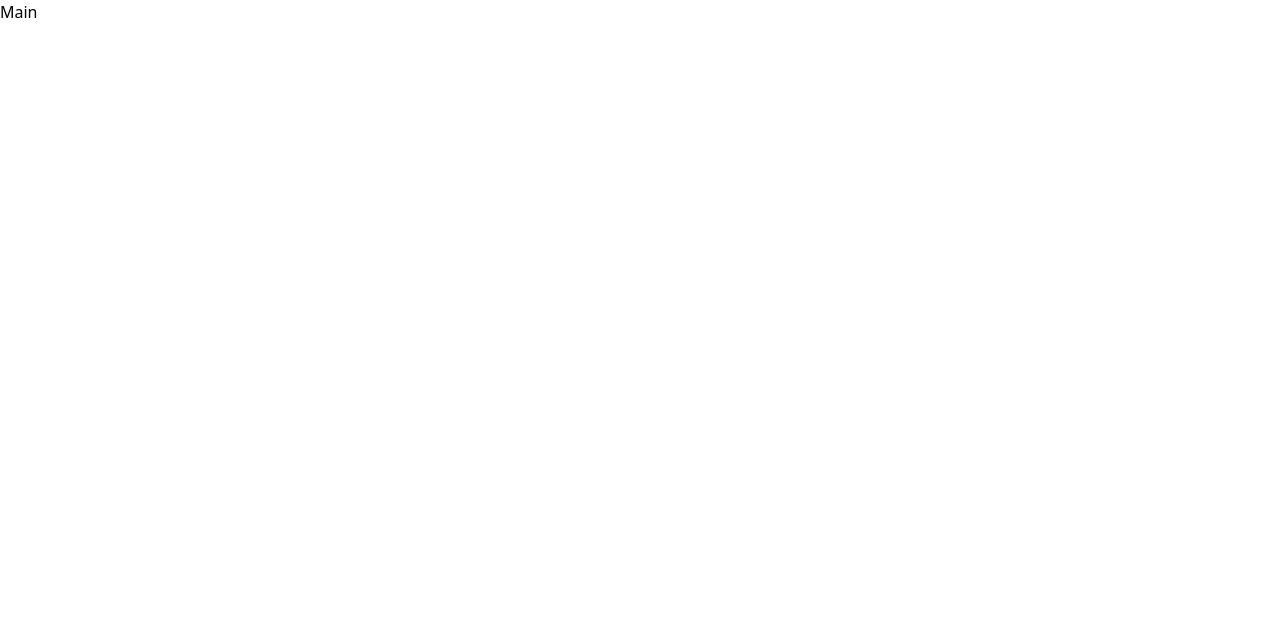
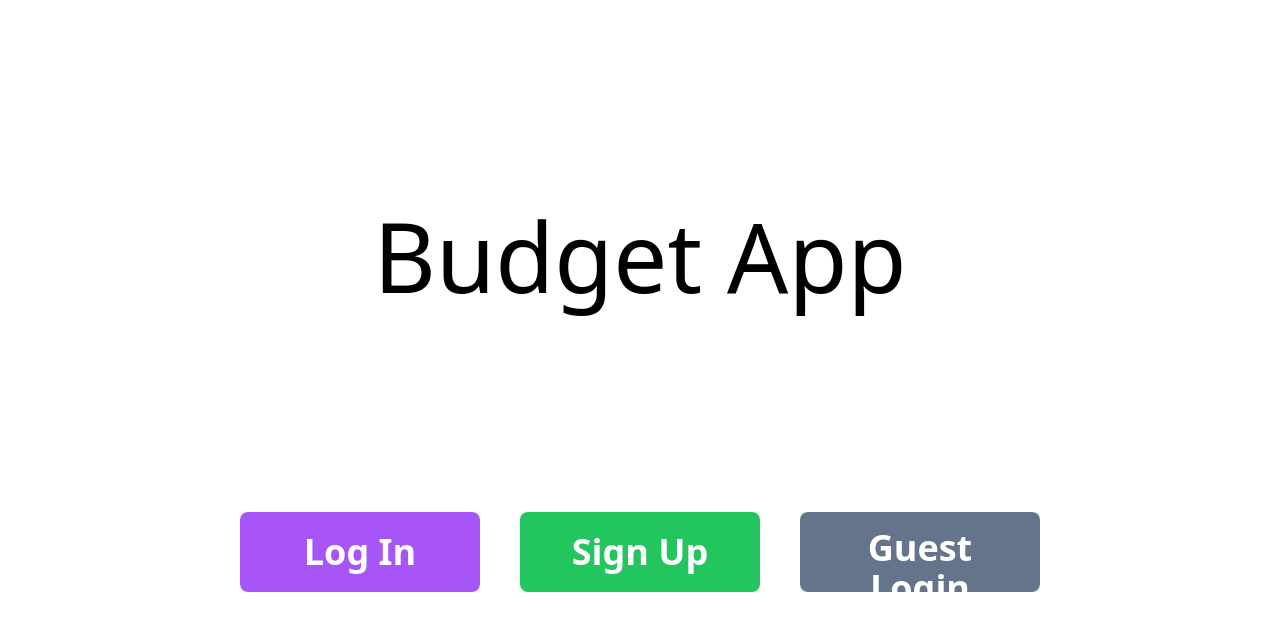
Before and after one commit to jdplumst/budget-app, a Next.js app: page / in a window 1280 px wide. Shown: the top 630 px of the page. Built offline with nearby package versions, Linux system fonts and the light colour scheme.

Commit message:
Add Home Page

```diff
--- a/src/pages/index.tsx
+++ b/src/pages/index.tsx
@@ -1,3 +1,35 @@
+import Head from "next/head";
+import Link from "next/link";
+
 export default function Home() {
-  return <main>Main</main>;
+  return (
+    <>
+      <Head>
+        <title>Budget App</title>
+        <meta name="description" content="Budget App" />
+        <meta name="viewport" content="width=device-width, initial-scale=1" />
+        <link rel="icon" href="/favicon.png" />
+      </Head>
+      <main className="flex flex-col justify-evenly items-center min-h-screen">
+        <h1 className="text-8xl">Budget App</h1>
+        <div className="flex justify-center gap-10">
+          <Link href="/login">
+            <button className="rounded-lg bg-purple-500 p-4 text-4xl font-bold text-white hover:cursor-pointer hover:bg-purple-600 w-60 h-20">
+              Log In
+            </button>
+          </Link>
+          <Link href="/signup">
+            <button className="rounded-lg bg-green-500 p-4 text-4xl font-bold text-white hover:cursor-pointer hover:bg-green-600 w-60 h-20">
+              Sign Up
+            </button>
+          </Link>
+          <button
+            // onClick={() => handleGuestLogin()}
+            className="rounded-lg bg-slate-500 p-4 text-4xl font-bold text-white hover:cursor-pointer hover:bg-slate-600 w-60 h-20">
+            Guest Login
+          </button>
+        </div>
+      </main>
+    </>
+  );
 }
--- a/src/pages/projects/index.tsx
+++ b/src/pages/projects/index.tsx
@@ -1,4 +1,4 @@
-import { api } from "@/types/constants";
+import { api } from "@/constants";
 import { useQuery } from "react-query";
 
 interface Project {
--- a/src/pages/test.tsx
+++ b/src/pages/test.tsx
@@ -1,5 +1,5 @@
 import { useEffect, useState } from "react";
-import { api } from "@/types/constants";
+import { api } from "@/constants";
 
 export default function Test() {
   const [x, setX] = useState("");
@@ -10,7 +10,6 @@ export default function Test() {
       const response = await fetch(`${api}/test`);
       console.log(response);
       const data = await response.text();
-      // console.log(data);
       setX(data);
     };
     get();
```
Also changed, not shown: src/constants.ts (renamed from src/types/constants.ts).
